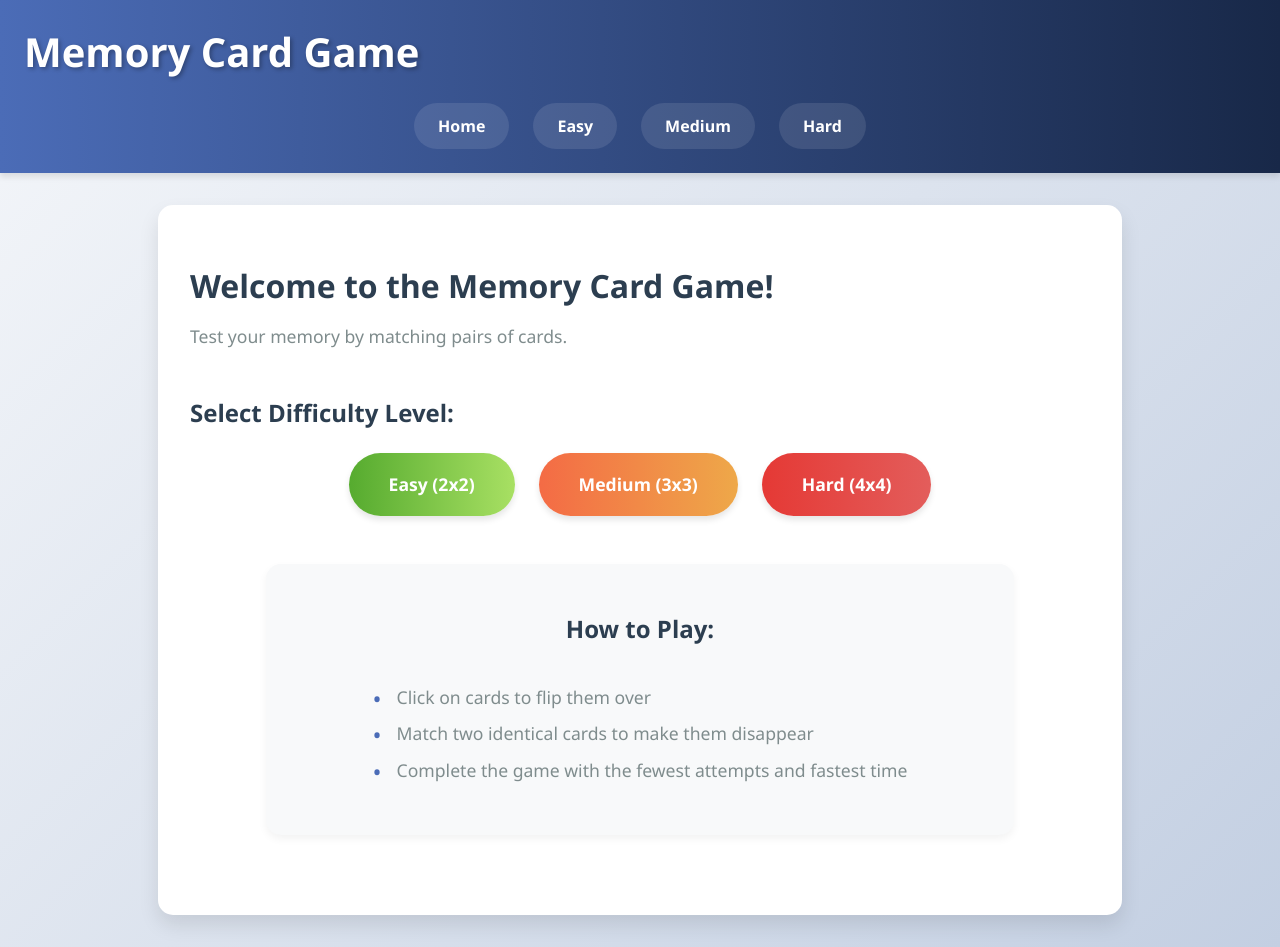
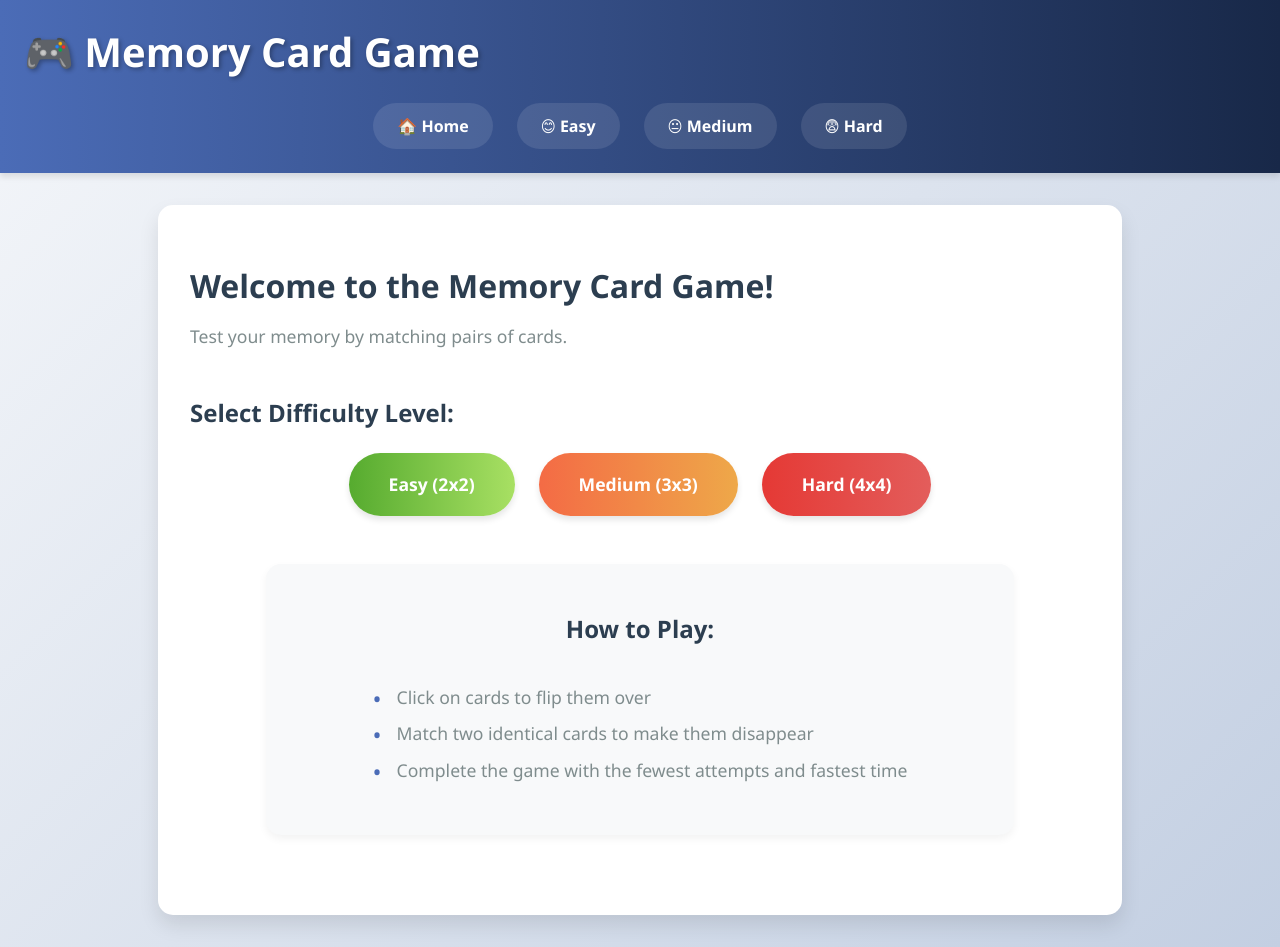
Before and after one commit to preetvardhan10/simple_memory_game, a React (Vite) app: page / in a window 1280 px wide. Built offline with nearby package versions, Linux system fonts and the light colour scheme.

Commit message:
Updated the header with better designs

```diff
--- a/src/components/Header.jsx
+++ b/src/components/Header.jsx
@@ -1,17 +1,18 @@
-import { Link } from 'react-router-dom'
+import React from 'react';
+import { Link } from 'react-router-dom';
 
 const Header = () => {
   return (
     <header className="header">
-      <h1>Memory Card Game</h1>
+      <h1>🎮 Memory Card Game</h1>
       <nav>
-        <Link to="/">Home</Link>
-        <Link to="/easy">Easy</Link>
-        <Link to="/medium">Medium</Link>
-        <Link to="/hard">Hard</Link>
+        <Link to="/">🏠 Home</Link>
+        <Link to="/easy">😊 Easy</Link>
+        <Link to="/medium">😐 Medium</Link>
+        <Link to="/hard">😨 Hard</Link>
       </nav>
     </header>
-  )
-}
+  );
+};
 
-export default Header
+export default Header;
```
